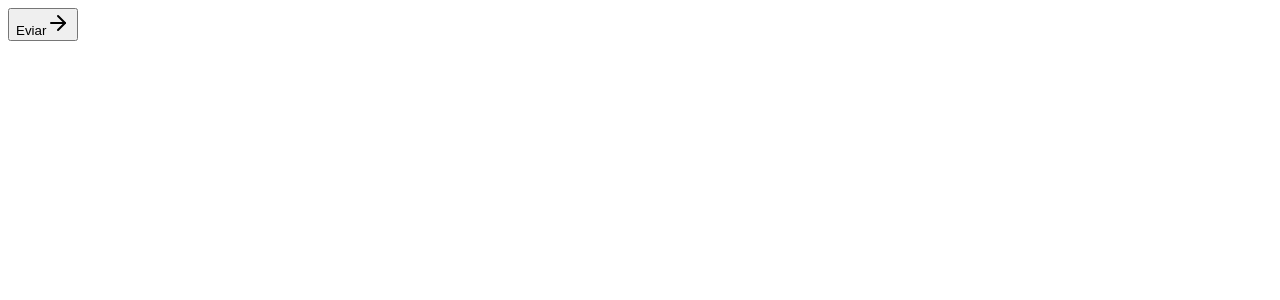
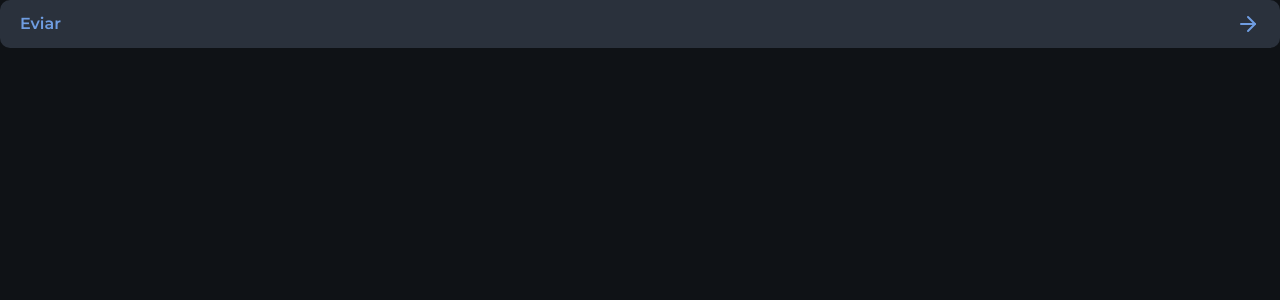
Before and after one commit to Brenobn/Catalyst, a Next.js app: page / in a window 1280 px wide. Shown: the top 300 px of the page. Built offline with nearby package versions, Linux system fonts and the light colour scheme.

Commit message:
Importing globals.css, Montserrat and Oxanium from fonts google, creating const for them

```diff
--- a/src/app/layout.tsx
+++ b/src/app/layout.tsx
@@ -1,9 +1,23 @@
+import './globals.css'
+
 import type { Metadata } from "next";
+import { Montserrat, Oxanium } from 'next/font/google'
 
 export const metadata: Metadata = {
-  title: "Create Next App",
-  description: "Generated by create next app",
+  title: "devstageS",
 };
+
+const oxanium = Oxanium({
+  weight: ['500', '600'],
+  subsets: ['latin'],
+  variable: '--font-oxanium',
+})
+
+const montserrat = Montserrat({
+  weight: ['400', '600'],
+  subsets: ['latin'],
+  variable: '--font-montserrat',
+})
 
 export default function RootLayout({
   children,
@@ -11,8 +25,10 @@ export default function RootLayout({
   children: React.ReactNode;
 }>) {
   return (
-    <html lang="en">
-      <body>{children}</body>
+    <html lang="en" className={`${oxanium.variable} ${montserrat.variable}`}>
+      <body className='bg-gray-900 text-gray-100 antialiased'>
+        {children}
+      </body>
     </html>
   );
 }
```
